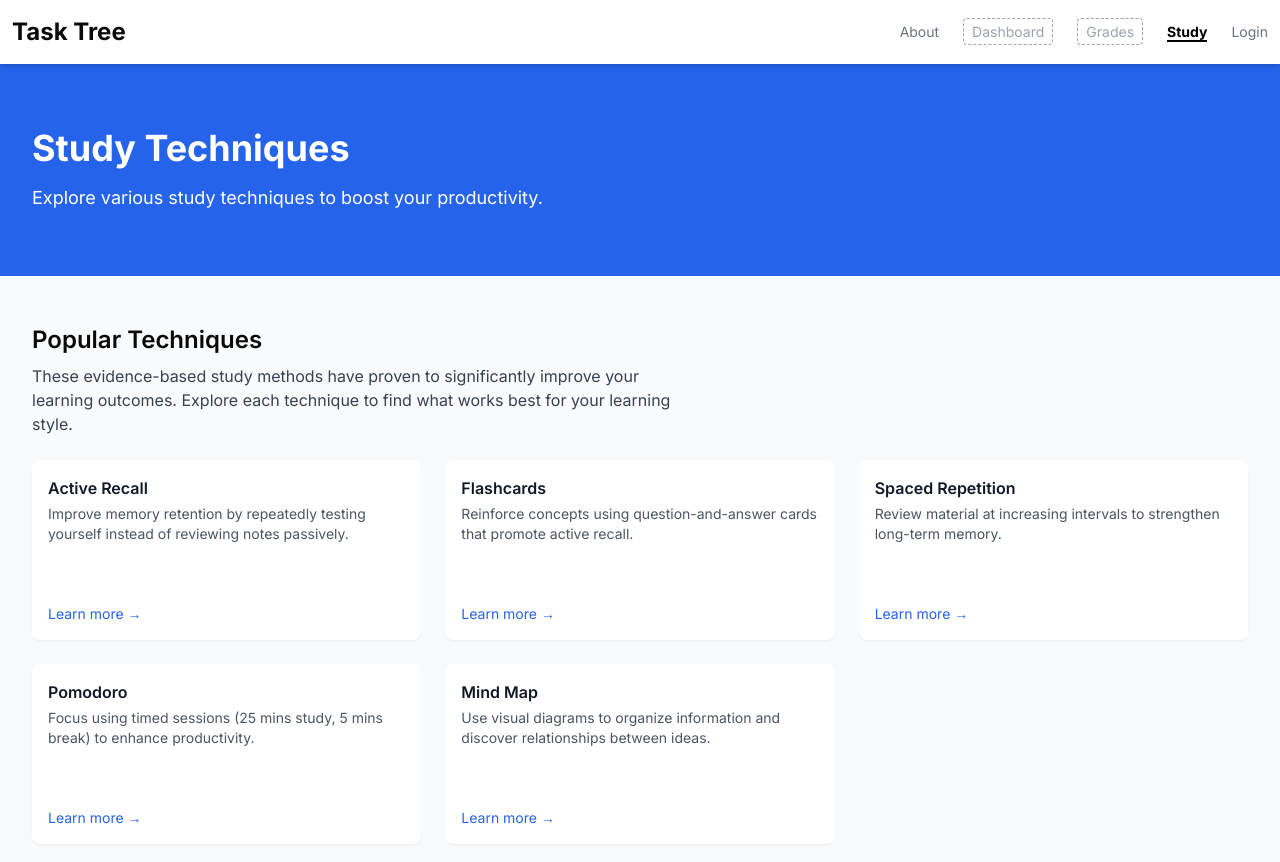
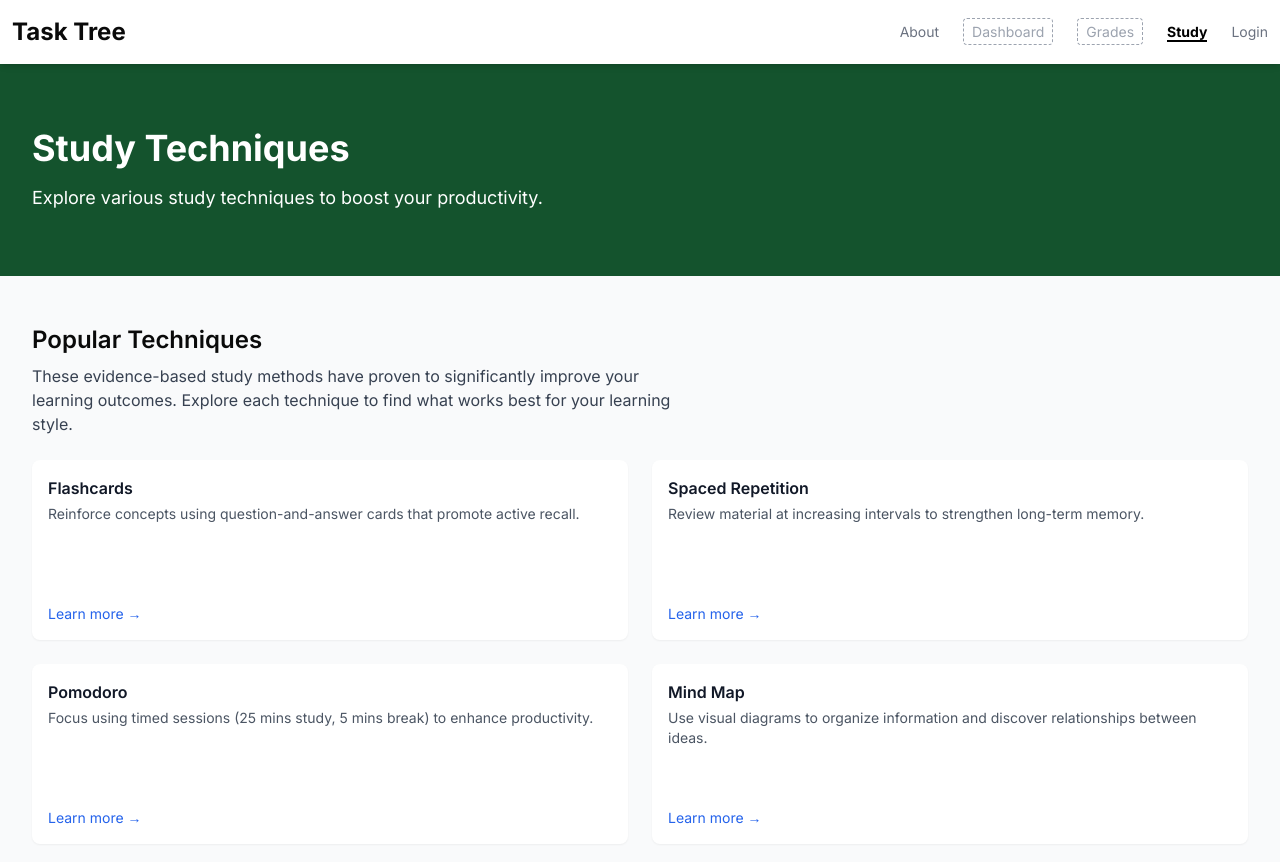
Before and after one commit to GDSC-Blink/Task-Tree, a Next.js app: page /study-techniques in a window 1280 px wide. Shown: the top 862 px of the page. Built offline with nearby package versions, Linux system fonts and the light colour scheme; no server answers.

Commit message:
Remvoed Active Recall, Changed Color Banner of study tehcniques

```diff
--- a/app/study-techniques/page.tsx
+++ b/app/study-techniques/page.tsx
@@ -5,7 +5,7 @@ export default function StudyTechniques() {
   return (
     <div className="min-h-screen flex flex-col bg-gray-50">
       {/* Hero Header */}
-      <header className="bg-blue-600 text-white px-8 py-16">
+      <header className="bg-green-900 text-white px-8 py-16">
         <h1 className="text-4xl font-bold mb-4">Study Techniques</h1>
         <p className="text-lg">Explore various study techniques to boost your productivity.</p>
       </header>
@@ -21,14 +21,8 @@ export default function StudyTechniques() {
 
       {/* Study Technique Grid */}
       <section className="px-8 pb-12">
-        <div className="grid grid-cols-1 sm:grid-cols-2 lg:grid-cols-3 gap-6">
-          <Link href="/active_recall">
-            <StudyWidget title="Active Recall">
-              <p className="text-gray-600 text-sm">
-                Improve memory retention by repeatedly testing yourself instead of reviewing notes passively.
-              </p>
-            </StudyWidget>
-          </Link>
+        <div className="grid grid-cols-1 sm:grid-cols-2 lg:grid-cols-2 gap-6">
+
 
           <Link href="/flashcard">
             <StudyWidget title="Flashcards">
--- a/package.json
+++ b/package.json
@@ -31,8 +31,7 @@
     "react-circular-progressbar": "^2.2.0",
     "react-dom": "^19.0.0",
     "react-router-dom": "^7.1.5",
-    "tailwind-merge": "^3.2.0",
-    "tailwindcss-animate": "^1.0.7"
+    "tailwind-merge": "^3.2.0"
   },
   "devDependencies": {
     "@eslint/eslintrc": "^3",
@@ -43,6 +42,7 @@
     "eslint-config-next": "15.1.6",
     "postcss": "^8",
     "tailwindcss": "^3.4.1",
+    "tailwindcss-animate": "^1.0.7",
     "typescript": "^5"
   }
 }
```
Also changed, not shown: 1 other file (tests, documents, lock files or other folders).
